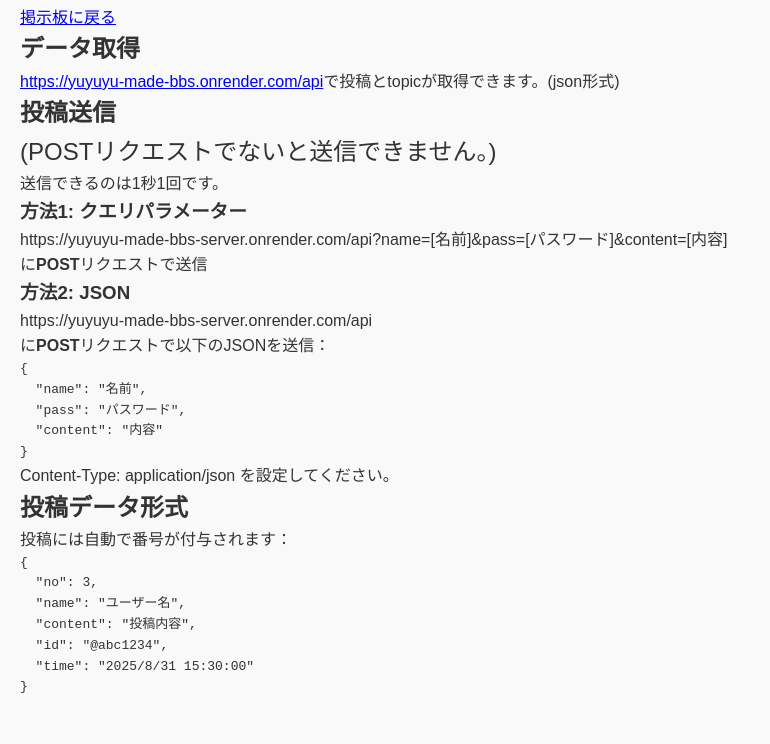
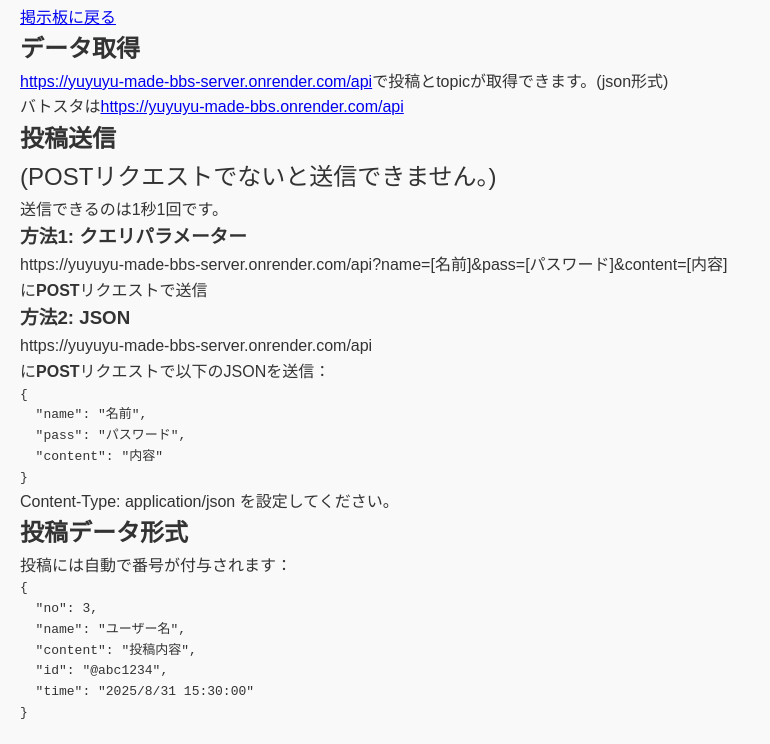
Before and after one commit to shiratama-kotone/yuyuyu-made-bbs, a website: page public/api-use.html in a window 1280 px wide. Shown: the part 100-844 px from the top of the page, without its empty margins (0-770 px from the left). Before the commit the page ends 818 px from the top, so only its background shows below. Drawn offline with Linux system fonts and the light colour scheme.

Commit message:
api-use.html の更新

```diff
--- a/public/api-use.html
+++ b/public/api-use.html
@@ -11,7 +11,8 @@
   <a href="/">掲示板に戻る</a>
 
   <h2>データ取得</h2>
-  <p><a href="https://yuyuyu-made-bbs-server.onrender.com/api">https://yuyuyu-made-bbs.onrender.com/api</a>で投稿とtopicが取得できます。(json形式)</p>
+  <p><a href="https://yuyuyu-made-bbs-server.onrender.com/api">https://yuyuyu-made-bbs-server.onrender.com/api</a>で投稿とtopicが取得できます。(json形式)<br>
+バトスタは<a href="https://yuyuyu-made-bbs.onrender.com/api">https://yuyuyu-made-bbs.onrender.com/api</a></p>
 
   <h2>投稿送信</h2>
   <p><font size="5">(POSTリクエストでないと送信できません。)</font></p>
```
